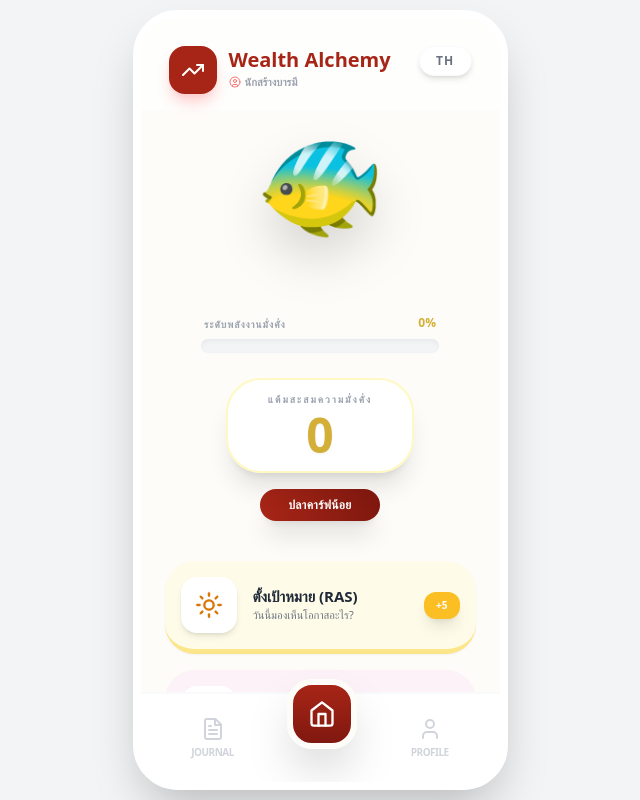
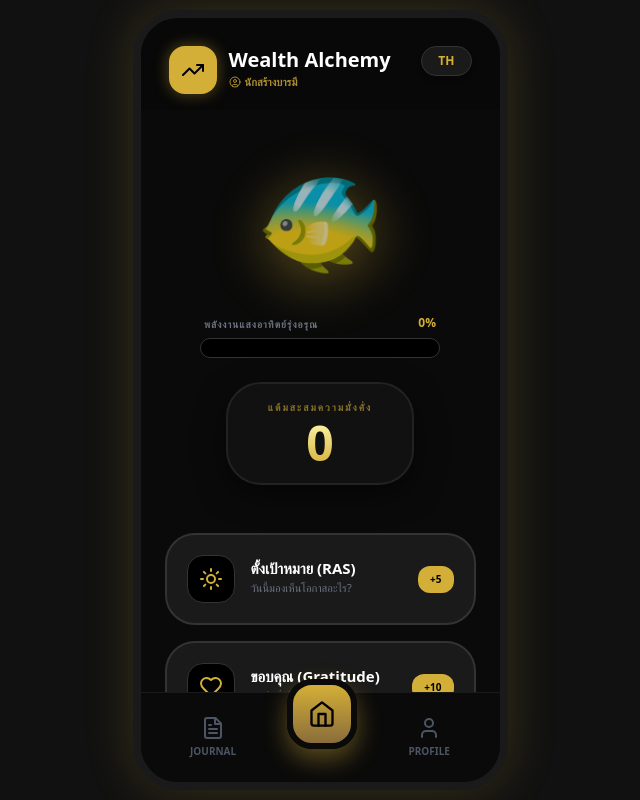
Before and after one commit to kanoktecha4931-design/wealth-alchemy, a React (Vite) app: page / in a window 1280 px wide. Shown: the whole page, without its empty margins (320-960 px from the left). Built offline with nearby package versions, Linux system fonts and the light colour scheme.

Commit message:
Update App.jsx

```diff
--- a/src/App.jsx
+++ b/src/App.jsx
@@ -1,5 +1,5 @@
 import React, { useState, useEffect } from 'react';
-import { Sun, Heart, RefreshCw, Globe, Star, X, FileText, Home, Send, BookOpen, Zap, User, UserCircle, CheckCircle, TrendingUp } from 'lucide-react';
+import { Sun, Heart, RefreshCw, Globe, Star, X, FileText, Home, Send, BookOpen, Zap, User, UserCircle, CheckCircle, TrendingUp, Gem } from 'lucide-react';
 
 const App = () => {
   const [points, setPoints] = useState(() => {
@@ -19,7 +19,6 @@ const App = () => {
 
   const [lang, setLang] = useState('TH');
   const [isFlashing, setIsFlashing] = useState(false);
-  const [evolutionStage, setEvolutionStage] = useState('koi');
   const [currentView, setCurrentView] = useState('home');
   const [isModalOpen, setIsModalOpen] = useState(false);
   const [activeActionId, setActiveActionId] = useState(null);
@@ -30,17 +29,13 @@ const App = () => {
     localStorage.setItem('wealth_alchemy_points', points.toString());
     localStorage.setItem('wealth_alchemy_logs', JSON.stringify(logs));
     localStorage.setItem('wealth_profile', JSON.stringify(profile));
-
-    if (points <= 50) setEvolutionStage('koi');
-    else if (points <= 150) setEvolutionStage('pixiu');
-    else setEvolutionStage('dragon');
   }, [points, logs, profile]);
 
   const content = {
     TH: {
       title: "Wealth Alchemy",
       pointsLabel: "แต้มสะสมความมั่งคั่ง",
-      energyLabel: "ระดับพลังงานมั่งคั่ง",
+      energyLabel: "พลังงานแสงอาทิตย์รุ่งอรุณ",
       level: ["ปลาคาร์ฟน้อย", "ปี่เซียะดูดทรัพย์", "มังกรทองสวรรค์"],
       ras: { title: "ตั้งเป้าหมาย (RAS)", desc: "วันนี้มองเห็นโอกาสอะไร?", placeholder: "พิมพ์เป้าหมายในวันนี้..." },
       gratitude: { title: "ขอบคุณ (Gratitude)", desc: "บันทึกสิ่งดีๆ ที่ได้รับ", placeholder: "พิมพ์สิ่งที่คุณรู้สึกขอบคุณ..." },
@@ -48,13 +43,13 @@ const App = () => {
       manifest: { title: "จักรวาลขานรับ", desc: "ปาฏิหาริย์ที่คิดปุ๊บได้ปั๊บ!", placeholder: "พิมพ์เรื่องมหัศจรรย์ที่เกิดขึ้นกับคุณ..." },
       historyTitle: "สมุดบันทึกความมั่งคั่ง",
       profileTitle: "โปรไฟล์ของฉัน",
-      saveBtn: "บันทึกและชาร์จพลัง",
+      saveBtn: "ชาร์จพลังงานทองคำ",
       saveProfile: "บันทึกข้อมูล"
     },
     EN: {
       title: "Wealth Alchemy",
       pointsLabel: "Wealth Points",
-      energyLabel: "Wealth Energy Level",
+      energyLabel: "Golden Sunrise Energy",
       level: ["Lucky Koi", "Wealth Pixiu", "Golden Dragon"],
       ras: { title: "Set Focus (RAS)", desc: "Spot opportunities today", placeholder: "What opportunity are you looking for?" },
       gratitude: { title: "Gratitude", desc: "Record your blessings", placeholder: "What are you grateful for?" },
@@ -62,17 +57,17 @@ const App = () => {
       manifest: { title: "Universe Echo", desc: "Instant manifestation!", placeholder: "Write down the magical coincidences..." },
       historyTitle: "Wealth Journal",
       profileTitle: "My Profile",
-      saveBtn: "Save & Charge Energy",
+      saveBtn: "Charge Golden Energy",
       saveProfile: "Save Profile"
     }
   };
 
   const t = content[lang];
   const themes = {
-    ras: { pts: 5, icon: Sun, bg: '#FBBF24', light: '#FEFCE8', text: '#D97706', border: '#FDE68A' },
-    gratitude: { pts: 10, icon: Heart, bg: '#F472B6', light: '#FDF2F8', text: '#DB2777', border: '#FBCFE8' },
-    flow: { pts: 15, icon: RefreshCw, bg: '#10B981', light: '#ECFDF5', text: '#059669', border: '#A7F3D0' },
-    manifest: { pts: 20, icon: Zap, bg: '#A855F7', light: '#FAF5FF', text: '#7E22CE', border: '#E9D5FF' }
+    ras: { pts: 5, icon: Sun, bg: '#D4AF37', light: '#1A1A1A', text: '#FFD700', border: '#444' },
+    gratitude: { pts: 10, icon: Heart, bg: '#D4AF37', light: '#1A1A1A', text: '#FFD700', border: '#444' },
+    flow: { pts: 15, icon: RefreshCw, bg: '#D4AF37', light: '#1A1A1A', text: '#FFD700', border: '#444' },
+    manifest: { pts: 20, icon: Zap, bg: '#D4AF37', light: '#1A1A1A', text: '#FFD700', border: '#444' }
   };
 
   const handleSaveAction = () => {
@@ -87,178 +82,126 @@ const App = () => {
     setPoints(prev => prev + themes[activeActionId].pts);
     setIsModalOpen(false);
     setIsFlashing(true);
-    setTimeout(() => setIsFlashing(false), 1000);
+    setTimeout(() => setIsFlashing(false), 1200);
   };
 
-  const energyPercent = Math.min((points / 200) * 100, 100);
+  const energyPercent = Math.min((points / 300) * 100, 100);
 
   return (
-    <div className="flex justify-center items-center min-h-screen bg-gray-100 p-2 font-sans">
-      <div className="w-full max-w-[375px] h-[780px] bg-[#FDFCF9] rounded-[45px] shadow-2xl overflow-hidden border-[8px] border-white relative flex flex-col">
+    <div className="flex justify-center items-center min-h-screen bg-[#111] p-2 font-sans">
+      <div className="w-full max-w-[375px] h-[780px] bg-[#0A0A0A] rounded-[45px] shadow-[0_0_50px_rgba(212,175,55,0.2)] overflow-hidden border-[8px] border-[#1A1A1A] relative flex flex-col">
 
+        {/* Golden Geometry Animation */}
         {isFlashing && (
-          <div className="absolute inset-0 bg-yellow-400/30 z-[100] flex items-center justify-center animate-pulse backdrop-blur-[2px]">
+          <div className="absolute inset-0 bg-black/80 z-[100] flex items-center justify-center backdrop-blur-md">
              <div className="flex flex-col items-center animate-bounce">
-                <Zap className="text-white w-20 h-20 fill-yellow-400" />
-                <span className="text-white font-black text-3xl drop-shadow-lg">CHARGED!</span>
+                <div className="w-24 h-24 bg-gradient-to-tr from-[#D4AF37] to-[#FFF7AD] rotate-45 shadow-[0_0_40px_#D4AF37] mb-6 flex items-center justify-center">
+                    <Gem className="text-black rotate-[-45deg] w-12 h-12" />
+                </div>
+                <span className="text-[#FFD700] font-black text-3xl tracking-widest drop-shadow-[0_0_10px_#D4AF37]">MANIFESTED</span>
              </div>
           </div>
         )}
 
+        {/* Modal ชาร์จพลัง (Sunrise Style) */}
         {isModalOpen && activeActionId && (
-          <div className="absolute inset-0 z-50 bg-black/50 backdrop-blur-md flex items-end justify-center p-4">
-            <div className="bg-white w-full rounded-[35px] p-7 shadow-2xl mb-4 border-t-8" style={{ borderColor: themes[activeActionId].bg }}>
+          <div className="absolute inset-0 z-50 bg-black/80 backdrop-blur-lg flex items-end justify-center p-4">
+            <div className="bg-[#1A1A1A] w-full rounded-[35px] p-7 shadow-[0_-10px_40px_rgba(212,175,55,0.3)] mb-4 border-t-4 border-[#D4AF37]">
               <div className="flex justify-between items-center mb-5">
                 <div className="flex items-center gap-3">
-                  <div className="p-3 rounded-2xl" style={{ backgroundColor: themes[activeActionId].light, color: themes[activeActionId].text }}>
+                  <div className="p-3 rounded-2xl bg-black text-[#FFD700] shadow-[inset_0_0_10px_rgba(212,175,55,0.5)]">
                     {React.createElement(themes[activeActionId].icon, { size: 28 })}
                   </div>
-                  <h3 className="font-bold text-xl text-gray-800">{t[activeActionId].title}</h3>
+                  <h3 className="font-bold text-xl text-white">{t[activeActionId].title}</h3>
                 </div>
-                <button onClick={() => setIsModalOpen(false)} className="bg-gray-100 p-2 rounded-full text-gray-500"><X size={20} /></button>
+                <button onClick={() => setIsModalOpen(false)} className="bg-black/50 p-2 rounded-full text-gray-400"><X size={20} /></button>
               </div>
-              <textarea autoFocus className="w-full p-5 rounded-[25px] border-2 bg-gray-50 focus:outline-none min-h-[140px] text-base mb-5" style={{ borderColor: themes[activeActionId].border }} placeholder={t[activeActionId].placeholder} value={inputText} onChange={(e) => setInputText(e.target.value)} />
-              <button onClick={handleSaveAction} disabled={!inputText.trim()} className="w-full py-5 rounded-[25px] flex items-center justify-center gap-3 text-white text-lg font-black shadow-xl active:scale-95 transition-all" style={{ backgroundColor: inputText.trim() ? themes[activeActionId].bg : '#D1D5DB' }}>
+              <textarea autoFocus className="w-full p-5 rounded-[25px] border-2 border-[#333] bg-black text-[#FFD700] focus:outline-none focus:border-[#D4AF37] min-h-[140px] text-base mb-5" placeholder={t[activeActionId].placeholder} value={inputText} onChange={(e) => setInputText(e.target.value)} />
+              <button onClick={handleSaveAction} disabled={!inputText.trim()} className="w-full py-5 rounded-[25px] flex items-center justify-center gap-3 text-black text-lg font-black shadow-[0_0_20px_rgba(212,175,55,0.5)] active:scale-95 transition-all bg-gradient-to-r from-[#D4AF37] via-[#FFF7AD] to-[#D4AF37]">
                 <Zap size={22} className="fill-current" /> {t.saveBtn}
               </button>
             </div>
           </div>
         )}
 
-        <div className="p-7 pb-4 flex justify-between items-start bg-white/40">
+        {/* Header */}
+        <div className="p-7 pb-4 flex justify-between items-start bg-black/20">
           <div className="flex items-center gap-3">
-             <div className="w-12 h-12 rounded-2xl bg-[#A72517] flex items-center justify-center text-white shadow-lg shadow-red-200">
+             <div className="w-12 h-12 rounded-2xl bg-[#D4AF37] flex items-center justify-center text-black shadow-[0_0_15px_rgba(212,175,55,0.4)]">
                 <TrendingUp size={24} />
              </div>
              <div>
-                <h1 className="text-[#A72517] font-black text-xl leading-none">{t.title}</h1>
-                <p className="text-[11px] text-gray-400 font-bold uppercase mt-1 flex items-center gap-1">
-                  <UserCircle size={12} className="text-red-400" /> {profile.name}
+                <h1 className="text-white font-black text-xl leading-none">{t.title}</h1>
+                <p className="text-[11px] text-[#D4AF37] font-bold uppercase mt-1 flex items-center gap-1 opacity-80">
+                  <UserCircle size={12} /> {profile.name}
                 </p>
              </div>
           </div>
-          <button onClick={() => setLang(lang === 'TH' ? 'EN' : 'TH')} className="bg-white shadow-md px-4 py-1.5 rounded-full text-xs font-black text-gray-500 border border-gray-50 tracking-widest uppercase"> {lang} </button>
+          <button onClick={() => setLang(lang === 'TH' ? 'EN' : 'TH')} className="bg-[#1A1A1A] shadow-md px-4 py-1.5 rounded-full text-xs font-black text-[#D4AF37] border border-[#333] uppercase"> {lang} </button>
         </div>
 
         <div className="flex-1 overflow-y-auto px-6 pb-24">
           {currentView === 'home' && (
             <div className="flex flex-col">
               <div className="relative flex flex-col items-center justify-center py-6 mt-2">
-                <div className={`absolute -z-10 rounded-full blur-[60px] animate-pulse transition-all duration-1000 ${evolutionStage === 'dragon' ? 'w-72 h-72 bg-yellow-300 opacity-60' : 'w-56 h-56 bg-orange-200 opacity-40'}`} />
-                <div className="text-[6.5rem] mb-4 drop-shadow-2xl animate-bounce" style={{ animationDuration: '3s' }}>
-                  {evolutionStage === 'koi' ? '🐠' : evolutionStage === 'pixiu' ? '🦁' : '🐉'}
+                {/* Sunrise Background Glow */}
+                <div className="absolute -z-10 w-64 h-64 rounded-full blur-[80px] bg-gradient-to-b from-[#D4AF37] to-transparent opacity-20 top-0" />
+
+                <div className="text-[6.5rem] mb-4 drop-shadow-[0_10px_30px_rgba(212,175,55,0.6)] animate-pulse">
+                  {points <= 50 ? '🐠' : points <= 150 ? '🦁' : '🐉'}
                 </div>
 
+                {/* Black & Gold Energy Bar */}
                 <div className="w-full max-w-[240px] mb-6">
                    <div className="flex justify-between items-end mb-1.5 px-1">
-                      <span className="text-[10px] font-black text-gray-400 uppercase tracking-widest">{t.energyLabel}</span>
+                      <span className="text-[10px] font-black text-gray-500 uppercase tracking-widest">{t.energyLabel}</span>
                       <span className="text-[12px] font-black text-[#D4AF37]">{Math.floor(energyPercent)}%</span>
                    </div>
-                   <div className="h-4 w-full bg-gray-100 rounded-full p-1 border border-gray-50 shadow-inner overflow-hidden">
-                      <div className="h-full rounded-full bg-gradient-to-r from-yellow-400 via-orange-400 to-yellow-500 shadow-[0_0_15px_rgba(251,191,36,0.5)] transition-all duration-1000" style={{ width: `${energyPercent}%` }} />
+                   <div className="h-5 w-full bg-black rounded-full p-1 border border-[#333] shadow-inner relative overflow-hidden">
+                      <div className="h-full rounded-full bg-gradient-to-r from-[#444] via-[#D4AF37] to-[#FFF7AD] shadow-[0_0_20px_#D4AF37] transition-all duration-1000" style={{ width: `${energyPercent}%` }}>
+                        <div className="w-full h-full animate-pulse bg-white/20" />
+                      </div>
                    </div>
                 </div>
 
-                <div className="bg-white/95 backdrop-blur px-10 py-3 rounded-[35px] shadow-xl border-2 border-yellow-100 text-center relative overflow-hidden group">
-                  <p className="text-[10px] uppercase tracking-[0.2em] text-gray-400 font-black mb-1">{t.pointsLabel}</p>
-                  <div className="text-5xl font-black text-[#D4AF37] drop-shadow-sm">{points.toLocaleString()}</div>
-                </div>
-
-                <div className="mt-4 bg-gradient-to-r from-[#A72517] to-[#80180F] text-white px-7 py-2 rounded-full text-xs font-black shadow-xl tracking-wide uppercase">
-                  {points <= 50 ? t.level[0] : points <= 150 ? t.level[1] : t.level[2]}
+                <div className="bg-[#111] px-10 py-4 rounded-[35px] shadow-[0_10px_30px_rgba(0,0,0,0.5)] border-2 border-[#222] text-center relative">
+                  <p className="text-[10px] uppercase tracking-[0.2em] text-[#D4AF37] font-black mb-1 opacity-60">{t.pointsLabel}</p>
+                  <div className="text-5xl font-black text-transparent bg-clip-text bg-gradient-to-b from-[#FFF7AD] to-[#D4AF37]">{points.toLocaleString()}</div>
                 </div>
               </div>
 
-              <div className="grid grid-cols-1 gap-4 mt-4">
+              {/* Action Buttons (Dark Mode) */}
+              <div className="grid grid-cols-1 gap-4 mt-6">
                 {Object.keys(themes).map((id) => (
-                  <button key={id} onClick={() => { setActiveActionId(id); setInputText(''); setIsModalOpen(true); }} className="p-4 rounded-[30px] border-b-[5px] active:translate-y-1 active:border-b-0 transition-all flex items-center bg-white shadow-sm hover:shadow-md overflow-hidden" style={{ borderColor: themes[id].border, backgroundColor: themes[id].light }}>
-                    {/* แก้ไขส่วนไอคอนตรงนี้ให้ไม่หลุดตำแหน่ง */}
-                    <div className="w-14 h-14 rounded-2xl flex items-center justify-center shadow-md mr-4 bg-white shrink-0 relative overflow-hidden" style={{ color: themes[id].text }}>
-                      {React.createElement(themes[id].icon, { size: 30, className: 'opacity-10 absolute' })}
-                      {React.createElement(themes[id].icon, { size: 28, className: 'relative z-10' })}
+                  <button key={id} onClick={() => { setActiveActionId(id); setInputText(''); setIsModalOpen(true); }} className="p-5 rounded-[30px] border-2 transition-all flex items-center bg-[#1A1A1A] border-[#333] hover:border-[#D4AF37] group relative overflow-hidden">
+                    <div className="absolute inset-0 bg-gradient-to-r from-[#D4AF37]/0 via-[#D4AF37]/5 to-[#D4AF37]/0 translate-x-[-100%] group-hover:translate-x-[100%] transition-transform duration-1000" />
+                    <div className="w-12 h-12 rounded-2xl flex items-center justify-center mr-4 bg-black border border-[#333] text-[#D4AF37] shrink-0">
+                      {React.createElement(themes[id].icon, { size: 24 })}
                     </div>
                     <div className="text-left flex-1">
-                      <h3 className="text-[15px] font-black text-gray-800 leading-none mb-1">{t[id].title}</h3>
-                      <p className="text-[11px] text-gray-500 font-medium leading-tight">{t[id].desc}</p>
+                      <h3 className="text-[15px] font-black text-white leading-none mb-1">{t[id].title}</h3>
+                      <p className="text-[11px] text-gray-500 font-medium">{t[id].desc}</p>
                     </div>
-                    <div className="flex flex-col items-end">
-                       <span className="text-white font-black text-[10px] px-3 py-1.5 rounded-xl shadow-lg" style={{ backgroundColor: themes[id].bg }}>+{themes[id].pts}</span>
-                    </div>
+                    <span className="text-[#000] font-black text-[10px] px-3 py-1.5 rounded-xl bg-[#D4AF37]">+{themes[id].pts}</span>
                   </button>
                 ))}
               </div>
             </div>
           )}
-
-          {currentView === 'history' && (
-            <div className="py-4">
-               <div className="flex items-center gap-3 mb-8">
-                  <div className="w-10 h-10 bg-red-100 rounded-2xl flex items-center justify-center text-[#A72517]">
-                    <BookOpen size={20} />
-                  </div>
-                  <h2 className="text-2xl font-black text-gray-800">{t.historyTitle}</h2>
-               </div>
-               <div className="flex flex-col gap-4">
-                {logs.length > 0 ? logs.map((log) => (
-                  <div key={log.id} className="p-5 rounded-[30px] bg-white border-2 shadow-sm relative overflow-hidden group" style={{ borderColor: themes[log.actionId].border }}>
-                    <div className="flex justify-between items-start mb-3">
-                      <div className="flex items-center gap-2">
-                        <div className="p-2 rounded-xl" style={{ backgroundColor: themes[log.actionId].light, color: themes[log.actionId].text }}>{React.createElement(themes[log.actionId].icon, { size: 16 })}</div>
-                        <span className="text-[11px] font-black text-gray-600 uppercase tracking-widest">{t[log.actionId].title}</span>
-                      </div>
-                      <span className="text-[10px] font-bold text-gray-300">{log.date}</span>
-                    </div>
-                    <p className="text-[14px] text-gray-700 font-bold leading-relaxed">{log.text}</p>
-                  </div>
-                )) : (
-                  <div className="text-center py-24">
-                     <div className="text-6xl mb-4 opacity-20">📖</div>
-                     <p className="text-gray-400 font-black tracking-widest text-sm uppercase">ยังไม่มีพลังงานถูกบันทึก...</p>
-                  </div>
-                )}
-               </div>
-            </div>
-          )}
-
-          {currentView === 'profile' && (
-            <div className="py-4">
-               <div className="flex items-center gap-3 mb-8">
-                  <div className="w-10 h-10 bg-red-100 rounded-2xl flex items-center justify-center text-[#A72517]">
-                    <User size={20} />
-                  </div>
-                  <h2 className="text-2xl font-black text-gray-800">{t.profileTitle}</h2>
-               </div>
-               <div className="bg-white rounded-[40px] p-10 shadow-xl border-2 border-gray-50 flex flex-col items-center text-center">
-                <div className="w-32 h-32 bg-gradient-to-b from-red-50 to-white rounded-full flex items-center justify-center text-6xl mb-6 border-8 border-white shadow-2xl relative overflow-hidden">
-                   {evolutionStage === 'koi' ? '🐠' : evolutionStage === 'pixiu' ? '🦁' : '🐉'}
-                </div>
-                <h3 className="text-2xl font-black text-gray-800 mb-1">{profile.name}</h3>
-                <p className="text-[#A72517] font-black uppercase tracking-[0.3em] text-xs mb-8">
-                   {points <= 50 ? t.level[0] : points <= 150 ? t.level[1] : t.level[2]}
-                </p>
-                <div className="w-full text-left bg-gray-50 p-6 rounded-[30px]">
-                  <label className="text-[10px] font-black text-gray-400 uppercase tracking-[0.2em] ml-2">{t.editProfile}</label>
-                  <input type="text" className="w-full p-4 mt-2 rounded-2xl bg-white border-2 border-gray-100 focus:border-red-400 focus:outline-none font-black text-gray-700 text-center" value={tempName} onChange={(e) => setTempName(e.target.value)} maxLength={20} />
-                  <button onClick={() => { setProfile({ ...profile, name: tempName }); setCurrentView('home'); }} className="w-full py-5 mt-5 bg-gradient-to-r from-[#A72517] to-[#80180F] text-white rounded-[25px] font-black shadow-xl flex items-center justify-center gap-3 active:scale-95 transition-all">
-                    <CheckCircle size={20} /> {t.saveProfile}
-                  </button>
-                </div>
-              </div>
-            </div>
-          )}
         </div>
 
-        <div className="h-[90px] bg-white border-t-2 border-gray-50 flex justify-around items-center px-6 z-10">
-          <button onClick={() => setCurrentView('history')} className={`flex flex-col items-center gap-1 transition-all ${currentView === 'history' ? 'text-[#A72517] scale-110' : 'text-gray-300'}`}>
+        {/* Footer Navigation (Dark) */}
+        <div className="h-[90px] bg-[#0A0A0A] border-t border-[#1A1A1A] flex justify-around items-center px-6 z-10">
+          <button onClick={() => setCurrentView('history')} className={`flex flex-col items-center gap-1 transition-all ${currentView === 'history' ? 'text-[#D4AF37]' : 'text-gray-600'}`}>
             <FileText size={24} />
-            <span className="text-[10px] font-black uppercase tracking-tighter">Journal</span>
+            <span className="text-[10px] font-black uppercase">Journal</span>
           </button>
-          <button onClick={() => setCurrentView('home')} className="w-[70px] h-[70px] rounded-[25px] flex items-center justify-center shadow-2xl -mt-12 border-[6px] border-[#FDFCF9] active:scale-90 transition-all" style={{ background: 'linear-gradient(180deg, #A72517 0%, #80180F 100%)' }}>
-            <Home className="text-white" size={28} />
+          <button onClick={() => setCurrentView('home')} className="w-[70px] h-[70px] rounded-[25px] flex items-center justify-center shadow-[0_10px_25px_rgba(212,175,55,0.4)] -mt-12 border-[6px] border-[#0A0A0A] bg-gradient-to-b from-[#D4AF37] to-[#8A6D3B]">
+            <Home className="text-black" size={28} />
           </button>
-          <button onClick={() => { setCurrentView('profile'); setTempName(profile.name); }} className={`flex flex-col items-center gap-1 transition-all ${currentView === 'profile' ? 'text-[#A72517] scale-110' : 'text-gray-300'}`}>
+          <button onClick={() => { setCurrentView('profile'); setTempName(profile.name); }} className={`flex flex-col items-center gap-1 transition-all ${currentView === 'profile' ? 'text-[#D4AF37]' : 'text-gray-600'}`}>
             <User size={24} />
-            <span className="text-[10px] font-black uppercase tracking-tighter">Profile</span>
+            <span className="text-[10px] font-black uppercase">Profile</span>
           </button>
         </div>
       </div>
```
